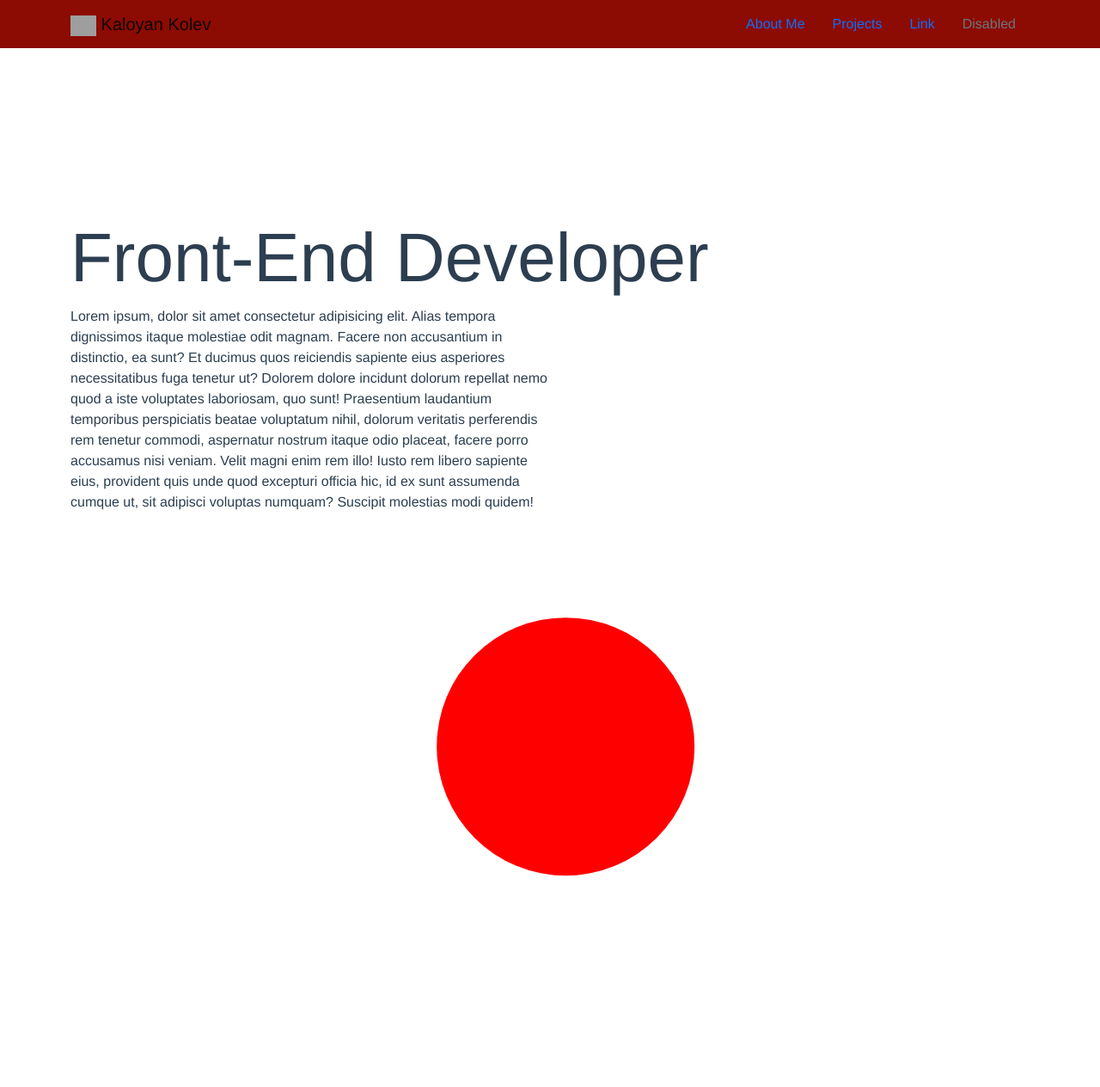
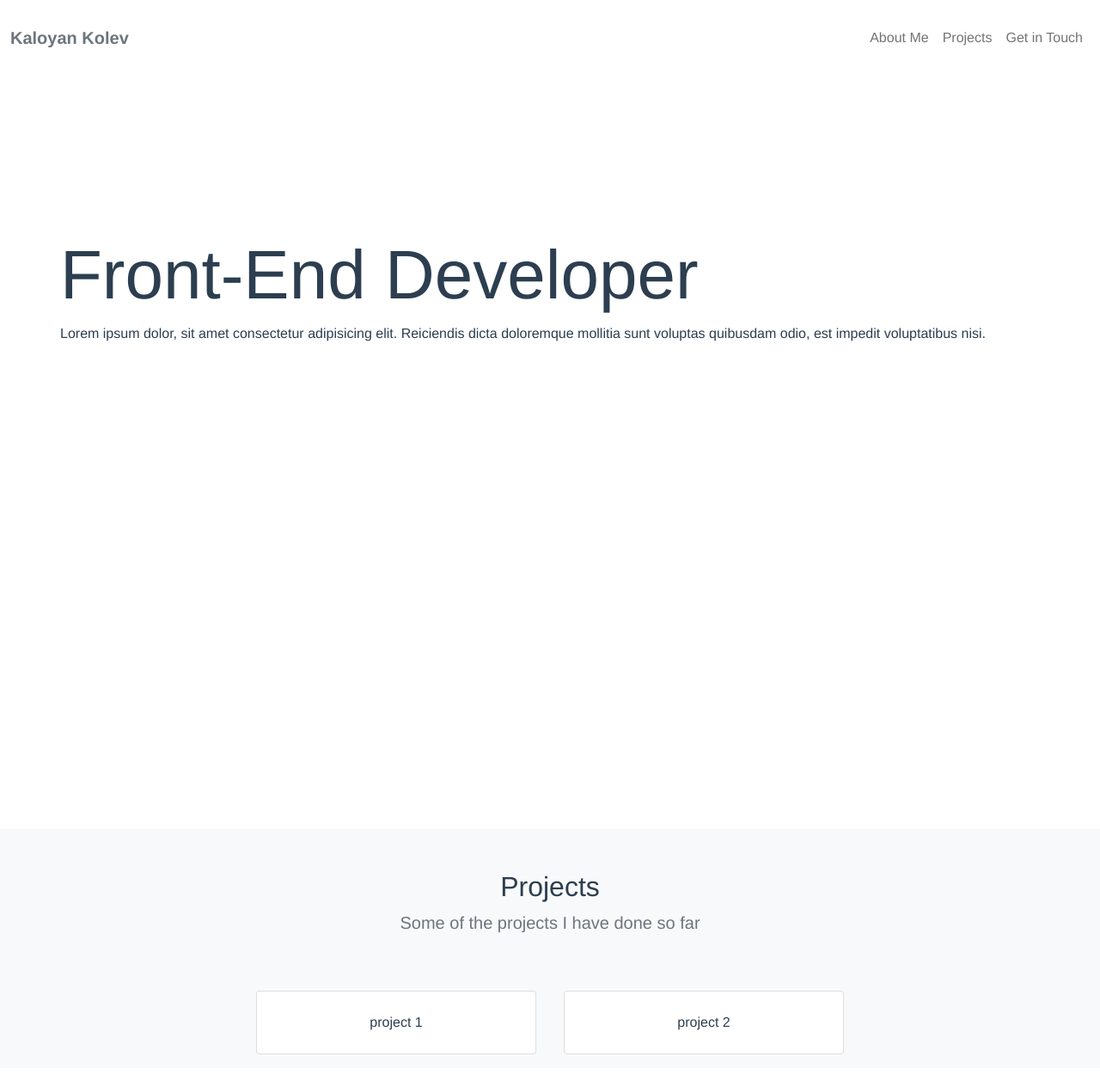
Before and after one commit to kaloyankolev13/portfolio, a Vue app: page / in a window 1280 px wide. Shown: the top 1264 px of the page at 86% size. Before the commit the page ends 1080 px from the top, so only its background shows below. Built offline with nearby package versions, Linux system fonts and the light colour scheme; grey boxes are pictures that could not be loaded.

Commit message:
fixed bootstrap,set up projects section ,singular

```diff
--- a/package.json
+++ b/package.json
@@ -8,6 +8,7 @@
     "lint": "vue-cli-service lint"
   },
   "dependencies": {
+    "bootstrap": "^5.1.3",
     "core-js": "^3.8.3",
     "vue": "^3.2.13"
   },
--- a/public/index.html
+++ b/public/index.html
@@ -6,12 +6,6 @@
     <meta name="viewport" content="width=device-width,initial-scale=1.0" />
     <link rel="icon" href="<%= BASE_URL %>favicon.ico" />
     <title><%= htmlWebpackPlugin.options.title %></title>
-    <link
-      href="https://cdn.jsdelivr.net/npm/bootstrap@5.1.3/dist/css/bootstrap.min.css"
-      rel="stylesheet"
-      integrity="sha384-1BmE4kWBq78iYhFldvKuhfTAU6auU8tT94WrHftjDbrCEXSU1oBoqyl2QvZ6jIW3"
-      crossorigin="anonymous"
-    />
   </head>
   <body>
     <noscript>
--- a/src/App.vue
+++ b/src/App.vue
@@ -28,17 +28,4 @@ export default {
   color: #2c3e50;
   z-index: 1;
 }
-.object {
-  width: 300px;
-  height: 300px;
-  transform-origin: 0 0;
-  transform: translate(-100%, 50%) rotate(45deg) translate(100%, -50%);
-  background: red;
-  border-radius: 50%;
-  position: absolute;
-  top: 50%;
-  left: 50%;
-
-  z-index: -9999;
-}
 </style>
--- a/src/components/HeroSection.vue
+++ b/src/components/HeroSection.vue
@@ -1,25 +1,16 @@
 <template>
-  <div class="container screen d-flex align-items-center">
+  <main class="container screen">
     <div class="row">
-      <div class="col align-items-center">
+      <div class="col">
         <h1 class="display-1 text-left">Front-End Developer</h1>
-        <p class="col-6">
-          Lorem ipsum, dolor sit amet consectetur adipisicing elit. Alias
-          tempora dignissimos itaque molestiae odit magnam. Facere non
-          accusantium in distinctio, ea sunt? Et ducimus quos reiciendis
-          sapiente eius asperiores necessitatibus fuga tenetur ut? Dolorem
-          dolore incidunt dolorum repellat nemo quod a iste voluptates
-          laboriosam, quo sunt! Praesentium laudantium temporibus perspiciatis
-          beatae voluptatum nihil, dolorum veritatis perferendis rem tenetur
-          commodi, aspernatur nostrum itaque odio placeat, facere porro
-          accusamus nisi veniam. Velit magni enim rem illo! Iusto rem libero
-          sapiente eius, provident quis unde quod excepturi officia hic, id ex
-          sunt assumenda cumque ut, sit adipisci voluptas numquam? Suscipit
-          molestias modi quidem!
+        <p class="col-sm-12">
+          Lorem ipsum dolor, sit amet consectetur adipisicing elit. Reiciendis
+          dicta doloremque mollitia sunt voluptas quibusdam odio, est impedit
+          voluptatibus nisi.
         </p>
       </div>
     </div>
-  </div>
+  </main>
 </template>
 
 <script>
@@ -27,7 +18,7 @@ export default {};
 </script>
 
 <style lang="scss" scoped>
-.screen {
-  height: 94vh;
+.container {
+  padding: 200px 0 500px 0;
 }
 </style>
--- a/src/components/NavBar.vue
+++ b/src/components/NavBar.vue
@@ -1,36 +1,66 @@
 <template>
-  <nav class="navbar navbar-light" style="background-color: #8c0b02">
-    <div class="container h-20">
-      <a class="navbar-brand" href="#">
-        <img
-          src="/docs/5.1/assets/brand/bootstrap-logo.svg"
-          alt=""
-          width="30"
-          height="24"
-        />
-        Kaloyan Kolev
+  <nav class="navbar navbar-expand-md navbar-light pt-4">
+    <div class="container-xxl">
+      <!-- navbar brand / title -->
+      <a class="navbar-brand" href="#intro">
+        <span class="text-secondary fw-bold"> Kaloyan Kolev </span>
       </a>
-      <ul class="nav justify-content-end">
+      <!-- toggle button for mobile nav -->
+      <button
+        @click="open"
+        class="navbar-toggler"
+        type="button"
+        data-bs-toggle="collapse"
+        data-bs-target="#main-nav"
+        aria-controls="main-nav"
+        aria-expanded="false"
+        aria-label="Toggle navigation"
+      >
+        <span class="navbar-toggler-icon"></span>
+      </button>
+
+      <!-- navbar links -->
+      <div
+        class="collapse navbar-collapse justify-content-end align-center"
+        id="main-nav"
+      >
+        <ul class="navbar-nav">
           <li class="nav-item">
-          <a class="nav-link active" aria-current="page" href="#">About Me</a>
+            <a class="nav-link" href="#topics">About Me</a>
           </li>
           <li class="nav-item">
-          <a class="nav-link" href="#">Projects</a>
+            <a class="nav-link" href="#projects">Projects</a>
           </li>
           <li class="nav-item">
-          <a class="nav-link" href="#">Link</a>
-        </li>
-        <li class="nav-item">
-          <a class="nav-link disabled">Disabled</a>
+            <a class="nav-link" href="#contact">Get in Touch</a>
           </li>
         </ul>
+      </div>
     </div>
   </nav>
 </template>
 
 <script>
-export default {};
+export default {
+  setup() {
+    const open = function (e) {
+      console.log(e.key);
+    };
+    return { open };
+  },
+};
 </script>
 
 <style lang="scss" scoped>
+.navbar-toggler {
+  border: none;
+  outline: none;
+
+  &:focus,
+  &:active,
+  &-icon:focus {
+    outline: none;
+    box-shadow: none;
+  }
+}
 </style>
--- a/src/components/ProjectsSection.vue
+++ b/src/components/ProjectsSection.vue
@@ -1,9 +1,46 @@
 <template>
-  <div class="container"></div>
+  <section id="projects" class="bg-light mt-5">
+    <div class="conatiner-lg">
+      <div class="text-center pt-5">
+        <h2>Projects</h2>
+        <p class="lead text-muted">Some of the projects I have done so far</p>
+      </div>
+      <div class="row align-items-center justify-content-center my-5">
+        <div
+          v-for="project in projects"
+          :key="project.id"
+          class="card m-3 col-8 col-lg-4 col-xl-3"
+        >
+          <SingleProject :project="project" />
+        </div>
+      </div>
+    </div>
+  </section>
 </template>
 
 <script>
-export default {};
+import { ref } from "@vue/reactivity";
+import SingleProject from "./SingleProject.vue";
+export default {
+  components: {
+    SingleProject,
+  },
+  setup() {
+    let projects = ref([
+      {
+        id: 1,
+        name: "project 1",
+        description: "Once upon a time 1",
+      },
+      {
+        id: 2,
+        name: "project 2",
+        description: "Once upon a time 2",
+      },
+    ]);
+    return { projects };
+  },
+};
 </script>
 
 <style lang="scss" scoped>
--- /dev/null
+++ b/src/components/SingleProject.vue
@@ -0,0 +1,16 @@
+<template>
+  <div>
+    <div class="card-body text-center py-4">
+      {{ project.name }}
+    </div>
+  </div>
+</template>
+
+<script>
+export default {
+  props: ["project"],
+};
+</script>
+
+<style lang="scss" scoped>
+</style>
```
Also changed, not shown: src/main.js (+6 -3 lines), src/components/ProjectsDetail.vue (deleted), 1 other file (tests, documents, lock files or other folders). Lines whose indentation alone changed are shown as unchanged.
